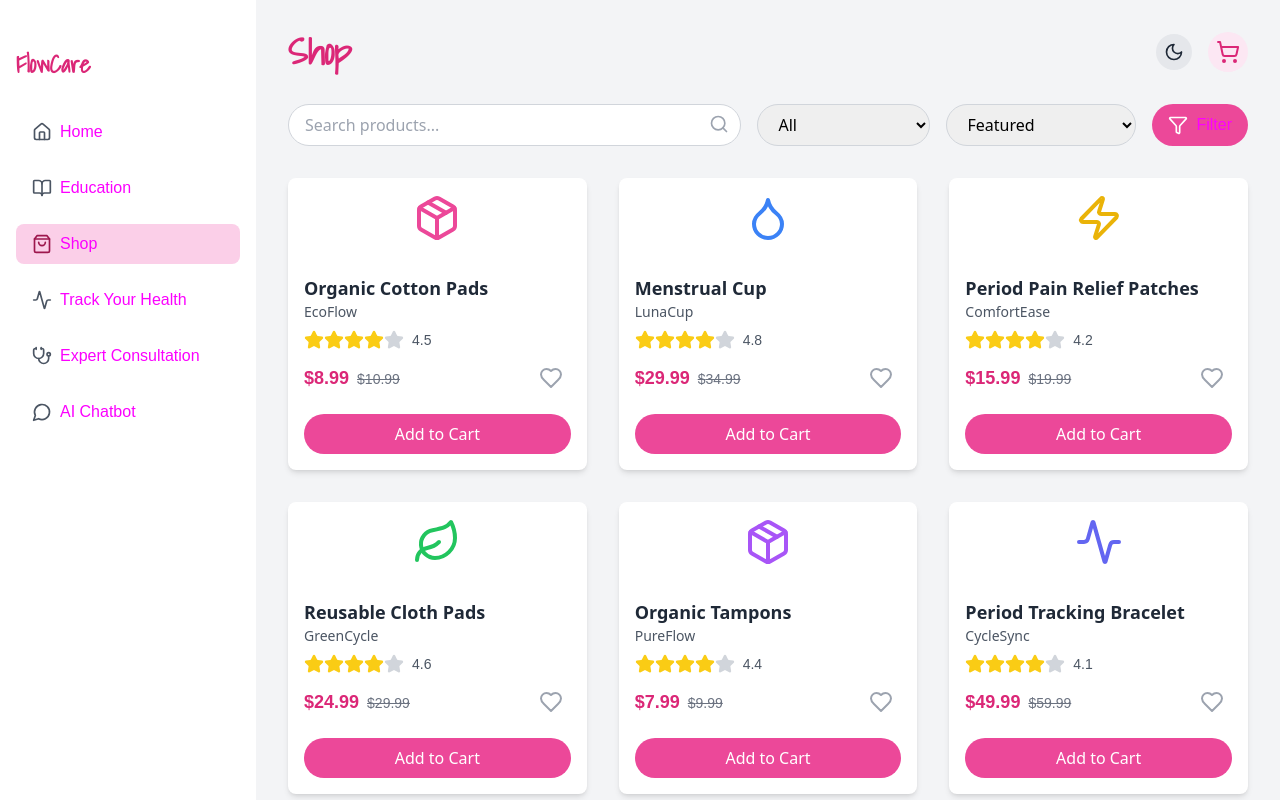
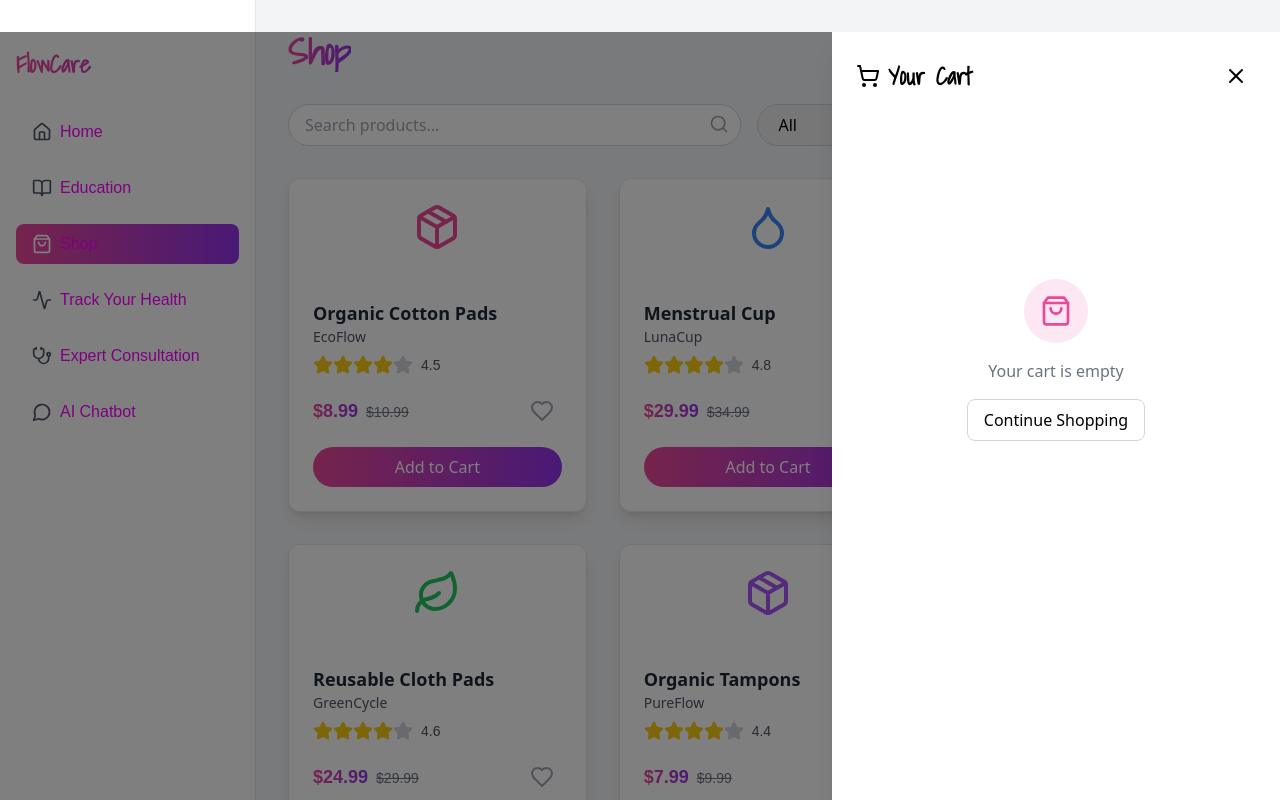
Before and after one commit to talhadevelopes/FlowCare2, a React (Vite) app in the folder Frontend/: page /Ecom in a window 1280 px wide. Both pictures are taken after a click on the button 1228 px from the left and 52 px from the top of the page. Built offline with nearby package versions, Linux system fonts and the light colour scheme.

Commit message:
Ecom Cart Functionality

```diff
--- a/Frontend/src/components/Ecom.jsx
+++ b/Frontend/src/components/Ecom.jsx
@@ -1,6 +1,8 @@
-import React, { useState } from "react";
-import { useNavigate } from "react-router-dom";
-import { ShoppingCart, Home, BookOpen, ShoppingBag, Activity, Stethoscope, MessageCircle, Sun, Moon, ChevronDown, Search, Filter, Heart, Star, Package, Droplet, Zap, Leaf, Coffee } from 'lucide-react';
+'use client'
+
+import React, { useState } from "react"
+import { motion, AnimatePresence } from "framer-motion"
+import { ShoppingCart, Home, BookOpen, ShoppingBag, Activity, Stethoscope, MessageCircle, Sun, Moon, Search, Filter, Heart, Star, Package, Droplet, Zap, Leaf, X, Plus, Minus, Trash2 } from 'lucide-react'
 
 const products = [
   {
@@ -63,101 +65,171 @@ const products = [
     rating: 4.1,
     category: "Accessories"
   },
-];
+]
 
-const categories = ["All", "Pads", "Tampons", "Menstrual Cups", "Pain Relief", "Accessories", "Hygiene"];
+const categories = ["All", "Pads", "Tampons", "Menstrual Cups", "Pain Relief", "Accessories", "Hygiene"]
 
 export function Ecom() {
-  const navigate = useNavigate();
-  const [darkMode, setDarkMode] = useState(false);
-  const [selectedCategory, setSelectedCategory] = useState("All");
-  const [cartItems, setCartItems] = useState([]);
-  const [favorites, setFavorites] = useState([]);
-  const [sortBy, setSortBy] = useState("featured");
+  const [darkMode, setDarkMode] = useState(false)
+  const [selectedCategory, setSelectedCategory] = useState("All")
+  const [cartItems, setCartItems] = useState([])
+  const [favorites, setFavorites] = useState([])
+  const [sortBy, setSortBy] = useState("featured")
+  const [isCartOpen, setIsCartOpen] = useState(false)
+  const [searchQuery, setSearchQuery] = useState("")
 
   const toggleDarkMode = () => {
-    setDarkMode(!darkMode);
-  };
+    setDarkMode(!darkMode)
+    const root = document.documentElement
+    root.classList.toggle('dark', !darkMode)
+  }
 
   const addToCart = (product) => {
-    setCartItems([...cartItems, product]);
-  };
+    setCartItems(prev => {
+      const existingItem = prev.find(item => item.id === product.id)
+      if (existingItem) {
+        return prev.map(item =>
+          item.id === product.id
+            ? { ...item, quantity: item.quantity + 1 }
+            : item
+        )
+      }
+      return [...prev, { ...product, quantity: 1 }]
+    })
+    setIsCartOpen(true)
+  }
+
+  const updateCartItemQuantity = (id, quantity) => {
+    setCartItems(prev =>
+      quantity === 0
+        ? prev.filter(item => item.id !== id)
+        : prev.map(item =>
+            item.id === id ? { ...item, quantity } : item
+          )
+    )
+  }
+
+  const removeCartItem = (id) => {
+    setCartItems(prev => prev.filter(item => item.id !== id))
+  }
 
   const toggleFavorite = (productId) => {
-    setFavorites(prevFavorites =>
-      prevFavorites.includes(productId)
-        ? prevFavorites.filter(id => id !== productId)
-        : [...prevFavorites, productId]
-    );
-  };
+    setFavorites(prev =>
+      prev.includes(productId)
+        ? prev.filter(id => id !== productId)
+        : [...prev, productId]
+    )
+  }
 
   const filteredProducts = products
-    .filter(product => selectedCategory === "All" || product.category === selectedCategory)
+    .filter(product =>
+      (selectedCategory === "All" || product.category === selectedCategory) &&
+      (searchQuery === "" ||
+        product.name.toLowerCase().includes(searchQuery.toLowerCase()) ||
+        product.brand.toLowerCase().includes(searchQuery.toLowerCase()))
+    )
     .sort((a, b) => {
-      if (sortBy === "priceLowToHigh") return a.price - b.price;
-      if (sortBy === "priceHighToLow") return b.price - a.price;
-      if (sortBy === "rating") return b.rating - a.rating;
-      return 0; // Default (featured) sorting
-    });
+      if (sortBy === "priceLowToHigh") return a.price - b.price
+      if (sortBy === "priceHighToLow") return b.price - a.price
+      if (sortBy === "rating") return b.rating - a.rating
+      return 0
+    })
 
-  const SidebarLink = ({ icon, label, onClick, active = false }) => (
-    <button
-      onClick={onClick}
-      className={`flex items-center space-x-2 w-full px-4 py-2 rounded-lg transition-colors ${
-        active
-          ? 'bg-pink-200 dark:bg-pink-900 text-pink-800 dark:text-pink-200'
-          : 'text-gray-600 dark:text-gray-300 hover:bg-pink-100 dark:hover:bg-gray-700'
-      }`}
-    >
-      {icon}
-      <span>{label}</span>
-    </button>
-  );
+  const total = cartItems.reduce((sum, item) => sum + item.price * item.quantity, 0)
 
   return (
     <div className={`flex h-screen ${darkMode ? 'dark' : ''}`}>
       {/* Sidebar */}
-      <aside className="bg-white dark:bg-gray-800 w-64 min-h-screen p-4">
+      <motion.aside
+        initial={{ x: -20, opacity: 0 }}
+        animate={{ x: 0, opacity: 1 }}
+        className="bg-white dark:bg-gray-800 w-64 min-h-screen p-4 border-r border-gray-200 dark:border-gray-700"
+      >
         <nav className="mt-8 space-y-4">
-          <h1 className="text-2xl font-bold text-pink-600 dark:text-pink-400 mb-8">FlowCare</h1>
-          <SidebarLink icon={<Home size={20} />} label="Home" onClick={() => navigate('/')} />
-          <SidebarLink icon={<BookOpen size={20} />} label="Education" onClick={() => navigate('/blogs')} />
-          <SidebarLink icon={<ShoppingBag size={20} />} label="Shop" onClick={() => navigate('/Ecom')} active />
-          <SidebarLink icon={<Activity size={20} />} label="Track Your Health" onClick={() => navigate('/tracker')} />
-          <SidebarLink icon={<Stethoscope size={20} />} label="Expert Consultation" onClick={() => navigate('/consultations')} />
-          <SidebarLink icon={<MessageCircle size={20} />} label="AI Chatbot" onClick={() => navigate('/ChatBot')} />
+          <motion.h1
+            initial={{ scale: 0.9, opacity: 0 }}
+            animate={{ scale: 1, opacity: 1 }}
+            className="text-2xl font-bold bg-gradient-to-r from-pink-500 to-purple-600 bg-clip-text text-transparent mb-8"
+          >
+            FlowCare
+          </motion.h1>
+          {[
+            { icon: <Home size={20} />, label: "Home", path: "/" },
+            { icon: <BookOpen size={20} />, label: "Education", path: "/blogs" },
+            { icon: <ShoppingBag size={20} />, label: "Shop", path: "/Ecom", active: true },
+            { icon: <Activity size={20} />, label: "Track Your Health", path: "/tracker" },
+            { icon: <Stethoscope size={20} />, label: "Expert Consultation", path: "/consultations" },
+            { icon: <MessageCircle size={20} />, label: "AI Chatbot", path: "/ChatBot" }
+          ].map((link) => (
+            <motion.button
+              key={link.label}
+              whileHover={{ scale: 1.02 }}
+              whileTap={{ scale: 0.98 }}
+              className={`flex items-center space-x-2 w-full px-4 py-2 rounded-lg transition-colors ${
+                link.active
+                  ? 'bg-gradient-to-r from-pink-500 to-purple-600 text-white'
+                  : 'text-gray-600 dark:text-gray-300 hover:bg-pink-100 dark:hover:bg-gray-700'
+              }`}
+            >
+              {link.icon}
+              <span>{link.label}</span>
+            </motion.button>
+          ))}
         </nav>
-      </aside>
+      </motion.aside>
 
       {/* Main Content */}
       <main className="flex-1 p-8 overflow-auto bg-gray-100 dark:bg-gray-900">
         <div className="max-w-7xl mx-auto space-y-8">
           {/* Header */}
-          <div className="flex justify-between items-center">
-            <h1 className="text-4xl font-bold text-pink-600 dark:text-pink-400">Shop</h1>
+          <motion.div
+            initial={{ y: -20, opacity: 0 }}
+            animate={{ y: 0, opacity: 1 }}
+            className="flex justify-between items-center"
+          >
+            <h1 className="text-4xl font-bold bg-gradient-to-r from-pink-500 to-purple-600 bg-clip-text text-transparent">
+              Shop
+            </h1>
             <div className="flex items-center space-x-4">
-              <button
+              <motion.button
+                whileHover={{ scale: 1.05 }}
+                whileTap={{ scale: 0.95 }}
                 onClick={toggleDarkMode}
                 className="p-2 rounded-full bg-gray-200 dark:bg-gray-700 text-gray-800 dark:text-gray-200"
               >
                 {darkMode ? <Sun className="h-5 w-5" /> : <Moon className="h-5 w-5" />}
-              </button>
-              <button className="relative p-2 rounded-full bg-pink-100 text-pink-600 dark:bg-pink-900 dark:text-pink-300">
+              </motion.button>
+              <motion.button
+                whileHover={{ scale: 1.05 }}
+                whileTap={{ scale: 0.95 }}
+                onClick={() => setIsCartOpen(true)}
+                className="relative p-2 rounded-full bg-gradient-to-r from-pink-500 to-purple-600 text-white"
+              >
                 <ShoppingCart className="h-6 w-6" />
                 {cartItems.length > 0 && (
-                  <span className="absolute -top-1 -right-1 bg-red-500 text-white rounded-full text-xs w-5 h-5 flex items-center justify-center">
-                    {cartItems.length}
-                  </span>
+                  <motion.span
+                    initial={{ scale: 0 }}
+                    animate={{ scale: 1 }}
+                    className="absolute -top-1 -right-1 bg-red-500 text-white rounded-full text-xs w-5 h-5 flex items-center justify-center"
+                  >
+                    {cartItems.reduce((sum, item) => sum + item.quantity, 0)}
+                  </motion.span>
                 )}
-              </button>
+              </motion.button>
             </div>
-          </div>
+          </motion.div>
 
           {/* Search and Filter */}
-          <div className="flex flex-col md:flex-row space-y-4 md:space-y-0 md:space-x-4">
+          <motion.div
+            initial={{ y: 20, opacity: 0 }}
+            animate={{ y: 0, opacity: 1 }}
+            className="flex flex-col md:flex-row space-y-4 md:space-y-0 md:space-x-4"
+          >
             <div className="relative flex-grow">
               <input
                 type="text"
+                value={searchQuery}
+                onChange={(e) => setSearchQuery(e.target.value)}
                 placeholder="Search products..."
                 className="w-full px-4 py-2 rounded-full border border-gray-300 dark:border-gray-600 focus:outline-none focus:ring-2 focus:ring-pink-300 dark:bg-gray-700 dark:text-white"
               />
@@ -182,71 +254,216 @@ export function Ecom() {
               <option value="priceHighToLow">Price: High to Low</option>
               <option value="rating">Highest Rated</option>
             </select>
-            <button className="flex items-center space-x-2 px-4 py-2 rounded-full bg-pink-500 text-white hover:bg-pink-600 transition-colors">
+            <motion.button
+              whileHover={{ scale: 1.02 }}
+              whileTap={{ scale: 0.98 }}
+              className="flex items-center space-x-2 px-4 py-2 rounded-full bg-gradient-to-r from-pink-500 to-purple-600 text-white"
+            >
               <Filter className="h-5 w-5" />
               <span className="hidden md:inline">Filter</span>
-            </button>
-          </div>
+            </motion.button>
+          </motion.div>
 
           {/* Product Grid */}
-          <div className="grid grid-cols-1 md:grid-cols-2 lg:grid-cols-3 gap-8">
+          <motion.div
+            initial={{ opacity: 0 }}
+            animate={{ opacity: 1 }}
+            transition={{ staggerChildren: 0.1 }}
+            className="grid grid-cols-1 md:grid-cols-2 lg:grid-cols-3 gap-8"
+          >
             {filteredProducts.map((product) => (
-              <div key={product.id} className="bg-white dark:bg-gray-800 rounded-lg shadow-md overflow-hidden">
-                <div className="p-4 flex justify-center">{product.icon}</div>
-                <div className="p-4">
+              <motion.div
+                key={product.id}
+                initial={{ opacity: 0, y: 20 }}
+                animate={{ opacity: 1, y: 0 }}
+                whileHover={{ y: -8 }}
+                className="bg-white dark:bg-gray-800 rounded-xl shadow-lg overflow-hidden border border-gray-200 dark:border-gray-700"
+              >
+                <motion.div
+                  whileHover={{ scale: 1.05 }}
+                  className="p-6 flex justify-center"
+                >
+                  {product.icon}
+                </motion.div>
+                <div className="p-6">
                   <h3 className="text-lg font-semibold text-gray-800 dark:text-gray-200">{product.name}</h3>
                   <p className="text-sm text-gray-600 dark:text-gray-400">{product.brand}</p>
                   <div className="mt-2 flex items-center">
                     {[...Array(5)].map((_, i) => (
-                      <Star key={i} className={`h-5 w-5 ${i < Math.floor(product.rating) ? 'text-yellow-400' : 'text-gray-300'}`} fill="currentColor" />
+                      <Star
+                        key={i}
+                        className={`h-5 w-5 ${
+                          i < Math.floor(product.rating)
+                            ? 'text-yellow-400'
+                            : 'text-gray-300'
+                        }`}
+                        fill="currentColor"
+                      />
                     ))}
-                    <span className="ml-2 text-sm text-gray-600 dark:text-gray-400">{product.rating.toFixed(1)}</span>
+                    <span className="ml-2 text-sm text-gray-600 dark:text-gray-400">
+                      {product.rating.toFixed(1)}
+                    </span>
                   </div>
-                  <div className="mt-2 flex items-center justify-between">
+                  <div className="mt-4 flex items-center justify-between">
                     <div>
-                      <span className="text-lg font-bold text-pink-600 dark:text-pink-400">${product.price.toFixed(2)}</span>
-                      <span className="ml-2 text-sm line-through text-gray-500">${product.oldPrice.toFixed(2)}</span>
+                      <span className="text-lg font-bold bg-gradient-to-r from-pink-500 to-purple-600 bg-clip-text text-transparent">
+                        ${product.price.toFixed(2)}
+                      </span>
+                      <span className="ml-2 text-sm line-through text-gray-500">
+                        ${product.oldPrice.toFixed(2)}
+                      </span>
                     </div>
+                    <motion.button
+                      whileHover={{ scale: 1.1 }}
+                      whileTap={{ scale: 0.9 }}
+                      onClick={() => toggleFavorite(product.id)}
+                      className={`p-2 rounded-full ${
+                        favorites.includes(product.id)
+                          ? 'text-red-500'
+                          : 'text-gray-400'
+                      }`}
+                    >
+                      <Heart
+                        className="h-6 w-6"
+                        fill={favorites.includes(product.id) ? "currentColor" : "none"}
+                      />
+                    </motion.button>
+                  </div>
+                  <motion.button
+                    whileHover={{ scale: 1.02 }}
+                    whileTap={{ scale: 0.98 }}
+                    onClick={() => addToCart(product)}
+                    className="mt-4 w-full px-4 py-2 bg-gradient-to-r from-pink-500 to-purple-600 text-white rounded-full"
+                  >
+                    Add to Cart
+                  </motion.button>
+                </div>
+              </motion.div>
+            ))}
+          </motion.div>
+
+          {/* Cart Dialog */}
+          <AnimatePresence>
+            {isCartOpen && (
+              <>
+                <motion.div
+                  initial={{ opacity: 0 }}
+                  animate={{ opacity: 0.5 }}
+                  exit={{ opacity: 0 }}
+                  className="fixed inset-0 bg-black"
+                  onClick={() => setIsCartOpen(false)}
+                />
+                <motion.div
+                  initial={{ x: '100%' }}
+                  animate={{ x: 0 }}
+                  exit={{ x: '100%' }}
+                  className="fixed right-0 top-0 h-full w-full max-w-md bg-white dark:bg-gray-800 shadow-xl p-6 overflow-auto"
+                >
+                  <div className="flex justify-between items-center mb-6">
+                    <h2 className="text-2xl font-bold flex items-center gap-2">
+                      <ShoppingCart className="h-6 w-6" />
+                      Your Cart
+                    </h2>
                     <button
-                      onClick={() => toggleFavorite(product.id)}
-                      className={`p-2 rounded-full ${favorites.includes(product.id) ? 'text-red-500' : 'text-gray-400'}`}
+                      onClick={() => setIsCartOpen(false)}
+                      className="p-2 rounded-full hover:bg-gray-100 dark:hover:bg-gray-700"
                     >
-                      <Heart className="h-6 w-6" fill={favorites.includes(product.id) ? "currentColor" : "none"} />
+                      <X className="h-6 w-6" />
                     </button>
                   </div>
+
+                  {cartItems.length === 0 ? (
+                    <div className="flex flex-col items-center justify-center h-[60vh] gap-4">
+                      <motion.div
+                        initial={{ scale: 0.5, opacity: 0 }}
+                        animate={{ scale: 1, opacity: 1 }}
+                        className="p-4 rounded-full bg-pink-100 dark:bg-pink-900/30"
+                      >
+                        <ShoppingBag className="h-8 w-8 text-pink-500" />
+                      </motion.div>
+                      <p className="text-gray-500 dark:text-gray-400 text-center">Your cart is empty</p>
                       <button
-                    onClick={() => addToCart(product)}
-                    className="mt-4 w-full px-4 py-2 bg-pink-500 text-white rounded-full hover:bg-pink-600 transition-colors"
+                        onClick={() => setIsCartOpen(false)}
+                        className="px-4 py-2 border border-gray-300 dark:border-gray-600 rounded-lg hover:bg-gray-100 dark:hover:bg-gray-700"
                       >
-                    Add to Cart
+                        Continue Shopping
                       </button>
                     </div>
+                  ) : (
+                    <>
+                      <div className="space-y-4 mb-6">
+                        <AnimatePresence mode="popLayout">
+                          {cartItems.map((item) => (
+                            <motion.div
+                              key={item.id}
+                              layout
+                              initial={{ scale: 0.95, opacity: 0 }}
+                              animate={{ scale: 1, opacity: 1 }}
+                              exit={{ scale: 0.95, opacity: 0 }}
+                              className="flex items-center gap-4 p-4 rounded-lg border border-gray-200 dark:border-gray-700"
+                            >
+                              <div className="p-2 rounded-md bg-pink-100 dark:bg-pink-900/30">
+                                {item.icon}
                               </div>
+                              <div className="flex-1 min-w-0">
+                                <h4 className="font-medium truncate">{item.name}</h4>
+                                <p className="text-sm text-gray-500 dark:text-gray-400">{item.brand}</p>
+                              </div>
+                              <div className="flex items-center gap-2">
+                                <motion.button
+                                  whileHover={{ scale: 1.1 }}
+                                  whileTap={{ scale: 0.9 }}
+                                  onClick={() => updateCartItemQuantity(item.id, Math.max(0, item.quantity - 1))}
+                                  className="p-1 rounded-full hover:bg-gray-100 dark:hover:bg-gray-700"
+                                >
+                                  <Minus className="h-4 w-4" />
+                                </motion.button>
+                                <span className="w-8 text-center">{item.quantity}</span>
+                                <motion.button
+                                  whileHover={{ scale: 1.1 }}
+                                  whileTap={{ scale: 0.9 }}
+                                  onClick={() => updateCartItemQuantity(item.id, item.quantity + 1)}
+                                  className="p-1 rounded-full hover:bg-gray-100 dark:hover:bg-gray-700"
+                                >
+                                  <Plus className="h-4 w-4" />
+                                </motion.button>
+                              </div>
+                              <div className="flex items-center gap-4">
+                                <p className="font-medium">${(item.price * item.quantity).toFixed(2)}</p>
+                                <motion.button
+                                  whileHover={{ scale: 1.1 }}
+                                  whileTap={{ scale: 0.9 }}
+                                  onClick={() => removeCartItem(item.id)}
+                                  className="p-1 rounded-full text-red-500 hover:bg-red-50 dark:hover:bg-red-900/20"
+                                >
+                                  <Trash2 className="h-4 w-4" />
+                                </motion.button>
+                              </div>
+                            </motion.div>
                           ))}
+                        </AnimatePresence>
                       </div>
-
-          {/* Pagination */}
-          <div className="flex justify-center mt-8">
-            <nav className="inline-flex rounded-md shadow">
-              <a href="#" className="px-3 py-2 rounded-l-md border border-gray-300 bg-white dark:bg-gray-800 text-gray-500 dark:text-gray-400 hover:bg-gray-50 dark:hover:bg-gray-700">
-                Previous
-              </a>
-              <a href="#" className="px-3 py-2 border-t border-b border-gray-300 bg-white dark:bg-gray-800 text-gray-700 dark:text-gray-300 hover:bg-gray-50 dark:hover:bg-gray-700">
-                1
-              </a>
-              <a href="#" className="px-3 py-2 border-t border-b border-gray-300 bg-white dark:bg-gray-800 text-gray-700 dark:text-gray-300 hover:bg-gray-50 dark:hover:bg-gray-700">
-                2
-              </a>
-              <a href="#" className="px-3 py-2 border-t border-b border-gray-300 bg-white dark:bg-gray-800 text-gray-700 dark:text-gray-300 hover:bg-gray-50 dark:hover:bg-gray-700">
-                3
-              </a>
-              <a href="#" className="px-3 py-2 rounded-r-md border border-gray-300 bg-white dark:bg-gray-800 text-gray-500 dark:text-gray-400 hover:bg-gray-50 dark:hover:bg-gray-700">
-                Next
-              </a>
-            </nav>
+                      <div className="border-t border-gray-200 dark:border-gray-700 pt-4 space-y-4">
+                        <div className="flex items-center justify-between">
+                          <span className="font-medium">Total</span>
+                          <span className="font-bold text-lg">${total.toFixed(2)}</span>
                         </div>
+                        <motion.button
+                          whileHover={{ scale: 1.02 }}
+                          whileTap={{ scale: 0.98 }}
+                          className="w-full px-4 py-2 bg-gradient-to-r from-pink-500 to-purple-600 text-white rounded-lg"
+                        >
+                          Proceed to Checkout
+                        </motion.button>
+                      </div>
+                    </>
+                  )}
+                </motion.div>
+              </>
+            )}
+          </AnimatePresence>
         </div>
       </main>
     </div>
-  );
+  )
 }
```
Lines whose indentation alone changed are shown as unchanged.
